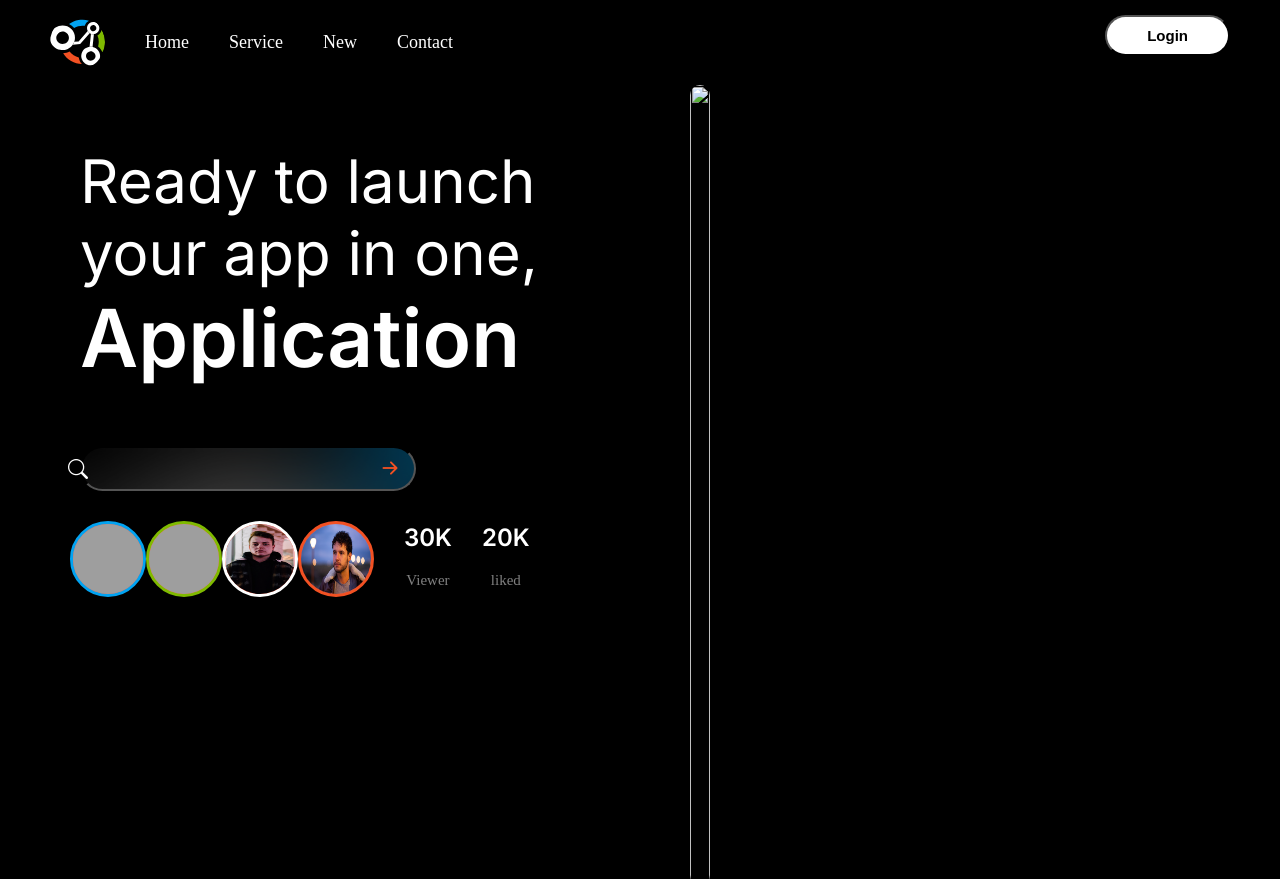
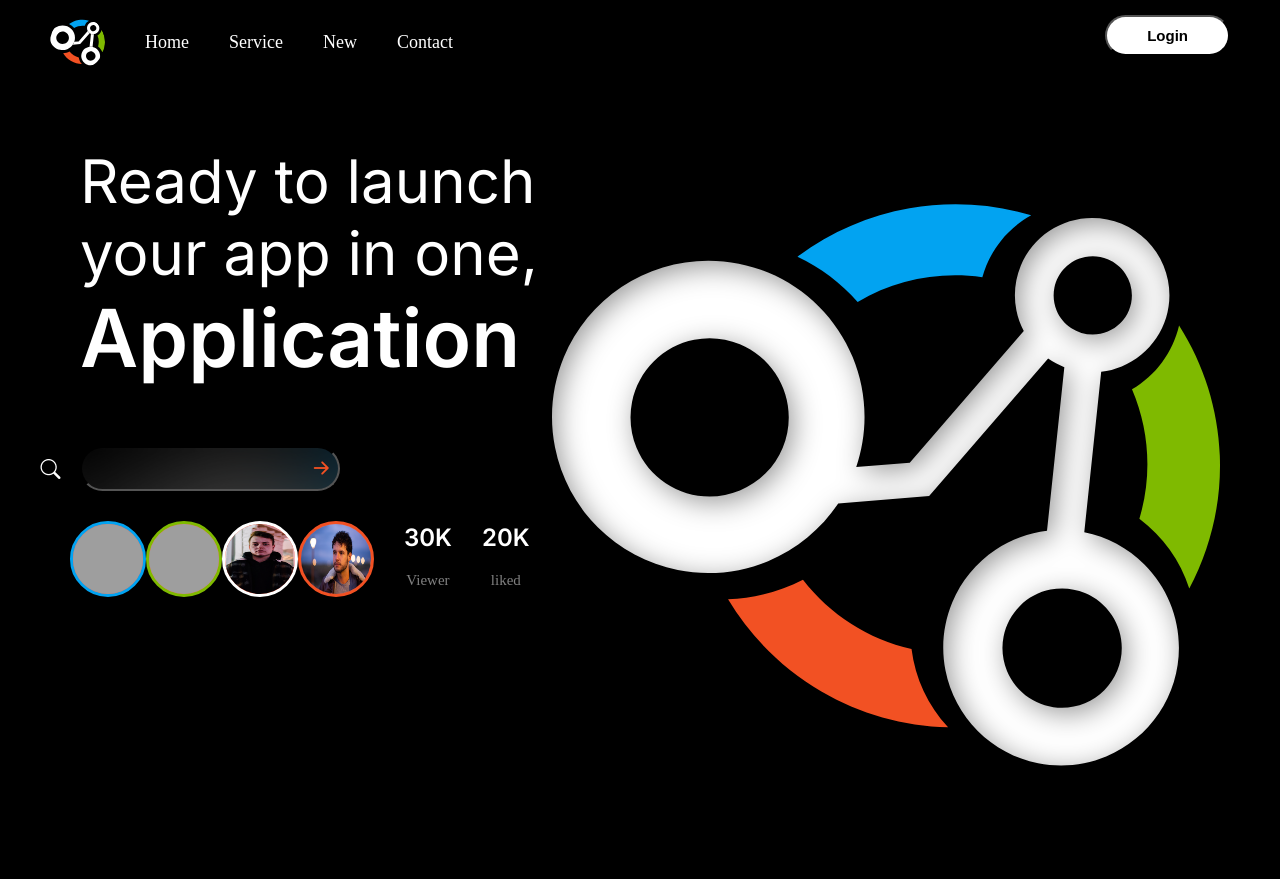
Before and after one commit to Shahdali812004/Task-session6, a plain HTML site: page index.html in a window 1280 px wide. Shown: the top 879 px of the page. Drawn offline with nearby package versions, Linux system fonts and the light colour scheme; grey boxes are pictures that could not be loaded; files whose address does not match are found by name.

Commit message:
Update index.html

```diff
--- a/index.html
+++ b/index.html
@@ -73,7 +73,7 @@ your app in one,
             </div>
         </div>
         <div class="big-logo">
-            <img src="Images/MSP_Logo/MSP_big_logo.svg">
+            <img src="MSP_big_logo.svg">
         </div>
     </section>
     <!-- Home-page end -->
```
